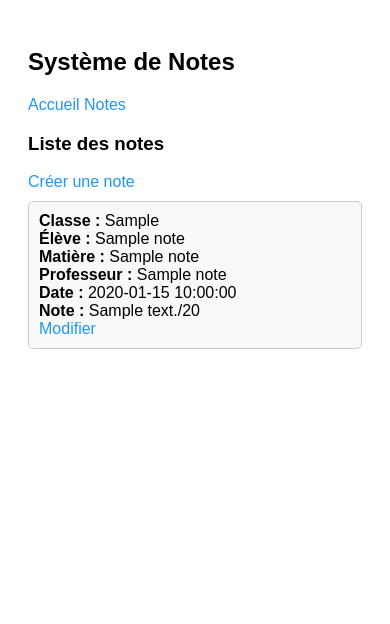
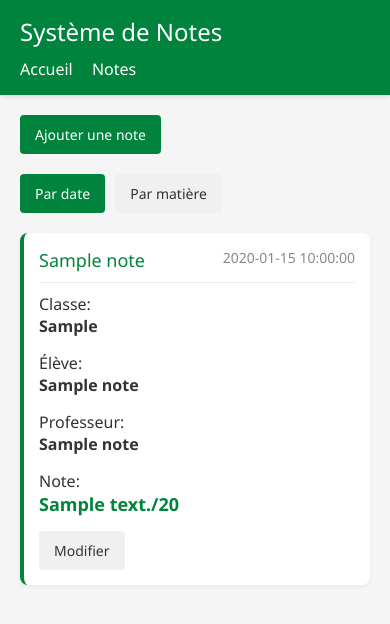
Before and after one commit to telio-letalle/Pronote, a PHP site: page /notes.php in a window 390 px wide. Shown: the top 624 px of the page. Run offline with PHP 8.4, Linux system fonts and the light colour scheme; tables that the repository leaves empty or names only in its code hold one stand-in row (values such as "Sample post").

Commit message:
feat: Enhance notes management interface with responsive design and improved styling

```diff
--- a/notes/assets/css/style.css
+++ b/notes/assets/css/style.css
@@ -1,47 +1,195 @@
 body {
-    font-family: Arial;
-    padding: 20px;
+  font-family: 'Segoe UI', Arial, sans-serif;
+  margin: 0;
+  padding: 0;
+  background-color: #f5f5f5;
+  color: #333;
+}
+
+header {
+  background-color: #00843d;
+  color: white;
+  padding: 15px 20px;
+  box-shadow: 0 2px 5px rgba(0,0,0,0.1);
+}
+
+header h2 {
+  margin: 0;
+  font-size: 24px;
+  font-weight: 500;
+}
+
+nav {
+  margin-top: 10px;
+}
+
+nav a {
+  color: white;
+  text-decoration: none;
+  margin-right: 15px;
+  padding: 5px 0;
+  font-size: 16px;
+  position: relative;
+}
+
+nav a:hover:after {
+  content: '';
+  position: absolute;
+  width: 100%;
+  height: 2px;
+  background: white;
+  bottom: 0;
+  left: 0;
+}
+
+.container {
+  max-width: 1200px;
+  margin: 20px auto;
+  padding: 0 20px;
+}
+
+.notes {
+  margin-top: 20px;
 }
 
 .note {
-    border: 1px solid #ccc;
-    padding: 10px;
-    margin: 10px 0;
-    border-radius: 5px;
-    background-color: #f9f9f9;
+  background-color: white;
+  border-radius: 8px;
+  box-shadow: 0 2px 4px rgba(0,0,0,0.05);
+  padding: 15px;
+  margin-bottom: 15px;
+  border-left: 4px solid #00843d;
 }
 
-  select, input {
+.note-header {
+  display: flex;
+  justify-content: space-between;
+  margin-bottom: 10px;
+  padding-bottom: 10px;
+  border-bottom: 1px solid #eee;
+}
+
+.note-title {
+  font-size: 18px;
+  font-weight: 500;
+  color: #00843d;
+}
+
+.note-date {
+  color: #888;
+  font-size: 14px;
+}
+
+.note-details {
+  display: grid;
+  grid-template-columns: repeat(auto-fill, minmax(200px, 1fr));
+  gap: 10px;
+}
+
+.note-detail {
+  margin-bottom: 5px;
+}
+
+.note-value {
+  font-weight: bold;
+}
+
+.note-score {
+  font-size: 18px;
+  color: #00843d;
+  font-weight: bold;
+}
+
+.actions {
+  display: flex;
+  justify-content: space-between;
+  margin: 20px 0;
+}
+
+.button {
+  background-color: #00843d;
+  color: white;
+  border: none;
+  padding: 10px 15px;
+  border-radius: 4px;
+  cursor: pointer;
+  text-decoration: none;
+  font-size: 14px;
+  display: inline-block;
+}
+
+.button:hover {
+  background-color: #006e32;
+  text-decoration: none;
+}
+
+.button-secondary {
+  background-color: #f0f0f0;
+  color: #333;
+}
+
+.button-secondary:hover {
+  background-color: #e0e0e0;
+}
+
+.filter-buttons {
+  display: flex;
+  gap: 10px;
+  margin-bottom: 20px;
+}
+
+/* Formulaires */
+form {
+  background-color: white;
+  padding: 20px;
+  border-radius: 8px;
+  box-shadow: 0 2px 4px rgba(0,0,0,0.1);
+  max-width: 600px;
+  margin: 0 auto;
+}
+
+label {
+  display: block;
+  margin-bottom: 5px;
+  font-weight: 500;
+  color: #555;
+}
+
+input, select {
   width: 100%;
-    padding: 8px;
-    margin-bottom: 10px;
+  padding: 10px;
+  margin-bottom: 15px;
   border: 1px solid #ddd;
   border-radius: 4px;
   box-sizing: border-box;
+  font-family: inherit;
+  font-size: 14px;
 }
 
-  button {
-    background-color: #4CAF50;
+input:focus, select:focus {
+  border-color: #00843d;
+  outline: none;
+  box-shadow: 0 0 0 2px rgba(0,132,61,0.1);
+}
+
+button[type="submit"] {
+  background-color: #00843d;
   color: white;
-    padding: 10px 15px;
   border: none;
+  padding: 12px 20px;
   border-radius: 4px;
   cursor: pointer;
+  width: 100%;
+  font-size: 16px;
 }
 
-  button:hover {
-    background-color: #45a049;
+button[type="submit"]:hover {
+  background-color: #006e32;
 }
 
-  label {
-    font-weight: bold;
+/* Responsive design */
+@media (max-width: 768px) {
+  .note-details {
+    grid-template-columns: 1fr;
   }
-
-  a {
-    text-decoration: none;
-    color: #2196F3;
 }
-
-  a:hover {
-    text-decoration: underline;
-  }
--- a/notes/includes/header.php
+++ b/notes/includes/header.php
@@ -2,6 +2,7 @@
 <html>
 <head>
   <meta charset="UTF-8">
+  <meta name="viewport" content="width=device-width, initial-scale=1.0">
   <title>Notes</title>
   <link rel="stylesheet" href="assets/css/style.css">
 </head>
--- a/notes/notes.php
+++ b/notes/notes.php
@@ -1,21 +1,61 @@
 <?php include 'includes/header.php'; include 'includes/db.php'; ?>
-<h3>Liste des notes</h3>
-<a href="ajouter_note.php">Créer une note</a>
+
+<div class="container">
+  <div class="actions">
+    <a href="ajouter_note.php" class="button">Ajouter une note</a>
+  </div>
+
+  <div class="filter-buttons">
+    <a href="?order=date" class="button <?php echo (!isset($_GET['order']) || $_GET['order'] == 'date') ? '' : 'button-secondary'; ?>">Par date</a>
+    <a href="?order=matiere" class="button <?php echo (isset($_GET['order']) && $_GET['order'] == 'matiere') ? '' : 'button-secondary'; ?>">Par matière</a>
+  </div>
+
   <div class="notes">
     <?php
+    $order = isset($_GET['order']) ? $_GET['order'] : 'date';
+
+    if ($order == 'matiere') {
+      $stmt = $pdo->query('SELECT * FROM notes ORDER BY nom_matiere ASC, date_ajout DESC');
+    } else {
       $stmt = $pdo->query('SELECT * FROM notes ORDER BY date_ajout DESC');
+    }
+
     while ($note = $stmt->fetch()) {
       echo "<div class='note'>
-    <strong>Classe :</strong> {$note['classe']}<br>
-    <strong>Élève :</strong> {$note['nom_eleve']}<br>
-    <strong>Matière :</strong> {$note['nom_matiere']}<br>
-    <strong>Professeur :</strong> {$note['nom_professeur']}<br>
-    <strong>Date :</strong> {$note['date_ajout']}<br>
-    <strong>Note :</strong> {$note['note']}/20<br>
-    <a href='modifier_note.php?id={$note['id']}'>Modifier</a>
+        <div class='note-header'>
+          <div class='note-title'>{$note['nom_matiere']}</div>
+          <div class='note-date'>{$note['date_ajout']}</div>
+        </div>
+        <div class='note-details'>
+          <div class='note-detail'>
+            <div>Classe:</div>
+            <div class='note-value'>{$note['classe']}</div>
+          </div>
+          <div class='note-detail'>
+            <div>Élève:</div>
+            <div class='note-value'>{$note['nom_eleve']}</div>
+          </div>
+          <div class='note-detail'>
+            <div>Professeur:</div>
+            <div class='note-value'>{$note['nom_professeur']}</div>
+          </div>
+          <div class='note-detail'>
+            <div>Note:</div>
+            <div class='note-score'>{$note['note']}/20</div>
+          </div>
+        </div>
+        <div style='margin-top: 10px;'>
+          <a href='modifier_note.php?id={$note['id']}' class='button button-secondary'>Modifier</a>
+        </div>
       </div>";
+    }
+
+    if ($stmt->rowCount() === 0) {
+      echo "<p>Aucune note n'a été ajoutée pour le moment.</p>";
     }
     ?>
   </div>
+</div>
+
 </body>
 </html>
```
Also changed, not shown: notes/ajouter_note.php (+17 -7 lines), notes/index.php (+5 -9 lines), notes/modifier_note.php (+25 -7 lines). Lines whose indentation alone changed are shown as unchanged.
